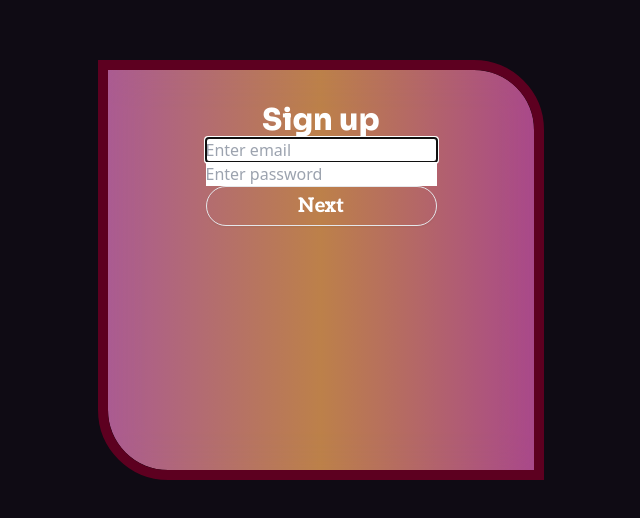
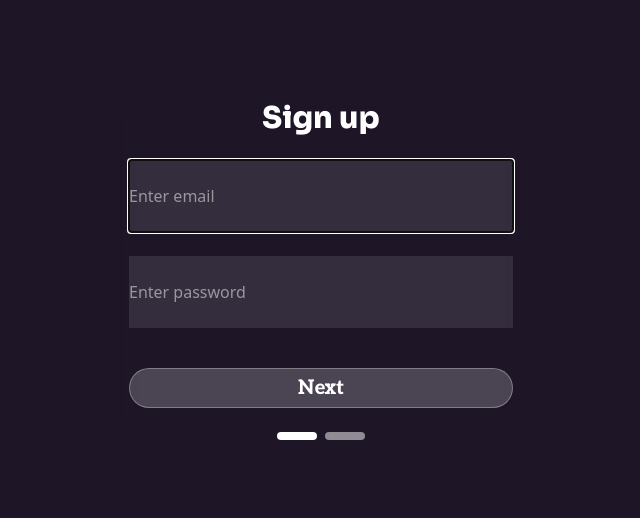
Before and after one commit to sinzek/aptable, a Next.js app in the folder frontend/: page /start in a window 1280 px wide. Shown: the part 130-648 px from the top of the page, without its empty margins (319-959 px from the left). Built offline with nearby package versions, Linux system fonts and the light colour scheme.

Commit message:
fixed up get started funnel

```diff
--- a/frontend/app/(with-navbar)/page.tsx
+++ b/frontend/app/(with-navbar)/page.tsx
@@ -50,7 +50,7 @@ export default function Home() {
             </div>
             <div className="flex flex-col gap-6 max-w-lg">
               <h2 className="text-xl lg:text-2xl text-balance font-aleo font-extrabold text-white">
-                A game-ified online course platform that's effective and fun.
+                A game-ified online course platform that&apos;s effective and fun.
               </h2>
               <h3 className="text-base md:text-lg lg:text-xl font-aleo font-semibold text-purple-100">
                 Aptable is a revolutionary learning platform that makes mastering new skills as engaging as your favorite game. With interactive lessons, a tycoon-style progression system, and collectible rewards, Aptable turns studying into an addictive experience.
--- a/frontend/app/(without-navbar)/start/page.tsx
+++ b/frontend/app/(without-navbar)/start/page.tsx
@@ -1,86 +1,339 @@
 "use client";
 
 import { Button } from "@/components/ui/button";
-import { useEffect, useState } from "react"
-import { motion, useAnimation } from "motion/react";
+import { useState, ChangeEvent } from "react";
+import { motion, useAnimation, AnimatePresence } from "motion/react";
+
+// Define types for form data and errors
+interface FormData {
+  email: string;
+  password: string;
+  username: string;
+}
+
+interface FormErrors {
+  email: string;
+  password: string;
+  username: string;
+}
+
+// Define prop types for each component
+interface SignupStep1Props {
+  formData: FormData;
+  errors: FormErrors;
+  handleInputChange: (e: ChangeEvent<HTMLInputElement>) => void;
+  handleNextStep: () => void;
+}
+
+interface SignupStep2Props extends SignupStep1Props {
+  handleBack: () => void;
+}
+
+interface SignupSuccessProps {
+  username: string;
+}
 
 export default function Start() {
-    const [stepNum, setStepNum] = useState(0);
-
-    const MenuStep = () => {
-        switch (stepNum) {
-            case 0:
-                return (
-                    <motion.div
-                        initial={{ opacity: 0 }}
-                        animate={{ opacity: 1 }}
-                        transition={{ duration: 0.3, ease: "easeInOut" }}
-                    >
-                        <div className="flex flex-col h-full justify-start">
-                            <h2 className="text-2xl lg:text-3xl text-center font-sora font-extrabold text-white">
-                                Sign up
-                            </h2>
-                            <input type="email" name="email" autoFocus placeholder="Enter email" />
-                            <input type="password" name="password" placeholder="Enter password" />
-                            <Button variant="outline" size="lg" onClick={() => setStepNum(stepNum + 1)}>
-                                <span className="text-white">Next</span>
-                            </Button>
-                        </div>
-                    </motion.div>
-
-                );
-            case 1:
-                return (
-                    <motion.div
-                        initial={{ opacity: 0 }}
-                        animate={{ opacity: 1 }}
-                        transition={{ duration: 0.3, ease: "easeInOut" }}
-                    >
-                        <div className="flex flex-col h-full justify-start">
-                            <h2 className="text-2xl lg:text-3xl text-center font-sora font-extrabold text-white">
-                                Enter a dope ass username
-                            </h2>
-                            <input type="username" name="username" autoFocus placeholder="Enter username" />
-                            <Button variant="outline" size="lg" onClick={handleTriggerAnimation}>
-                                <span className="text-white">Next</span>
-                            </Button>
-                            <Button variant="outline" size="lg" onClick={() => setStepNum(stepNum - 1)}>
-                                <span className="text-white">Back</span>
-                            </Button>
-                        </div>
-                    </motion.div>
-                );
-        }
-    }
+  const [stepNum, setStepNum] = useState<number>(0);
+  const [formData, setFormData] = useState<FormData>({
+    email: "",
+    password: "",
+    username: "",
+  });
+  const [errors, setErrors] = useState<FormErrors>({
+    email: "",
+    password: "",
+    username: "",
+  });
 
   const controls = useAnimation();
 
-    const handleTriggerAnimation = () => {
+  const handleInputChange = (e: ChangeEvent<HTMLInputElement>) => {
+    const { name, value } = e.target;
+    setFormData({
+      ...formData,
+      [name]: value,
+    });
+
+    // clear error when typing
+    if (errors[name as keyof FormErrors]) {
+      setErrors({
+        ...errors,
+        [name]: "",
+      });
+    }
+  };
+
+  const validateEmail = (email: string): boolean => {
+    const re = /^[^\s@]+@[^\s@]+\.[^\s@]+$/;
+    return re.test(email);
+  };
+
+  const validatePassword = (password: string): boolean => {
+    return password.length >= 8;
+  };
+
+  const validateUsername = (username: string): boolean => {
+    return username.length >= 3;
+  };
+
+  const handleNextStep = (): void => {
+    if (stepNum === 0) {
+      // validate email and password
+      const newErrors = {email: "", password: ""};
+
+      if (!validateEmail(formData.email)) {
+        newErrors.email = "Please enter a valid email";
+      }
+
+      if (!validatePassword(formData.password)) {
+        newErrors.password = "Password must be at least 8 characters";
+      }
+
+      if (newErrors.email || newErrors.password) {
+        setErrors({ ...errors, ...newErrors });
+        return;
+      }
+
+      setStepNum(1);
+    } else if (stepNum === 1) {
+      // validate username
+      if (!validateUsername(formData.username)) {
+        setErrors({
+          ...errors,
+          username: "Username must be at least 3 characters",
+        });
+        return;
+      }
+
+      handleCompleteSignup();
+    }
+  };
+
+  const handleCompleteSignup = (): void => {
     controls.start({
       opacity: [0, 0, 0.3, 0.7, 1],
       transition: { duration: 0.5, ease: "easeInOut" }
     });
+
+    // here is where form data will be submitted
+    console.log("Form submitted:", formData);
+
+    // move to next step, will be pricing options
+    setTimeout(() => {
+      setStepNum(2);
+    }, 500);
   };
 
   return (
-        <div className="h-screen">
+    <div className="h-screen bg-darkpurple-600">
       <motion.div
         initial={{ opacity: 0 }}
         animate={controls}
-                className="fixed inset-0 bg-darkpurple-800 z-[51] pointer-events-none"
+        className="fixed inset-0 bg-darkpurple-600 z-[51] pointer-events-none"
       />
       <div className="flex flex-col w-full h-full items-center justify-center overflow-hidden">
         <motion.div
           initial={{ opacity: 0, y: "50%" }}
           animate={{ opacity: 1, y: 0 }}
           transition={{ duration: 0.5, ease: "easeOut", delay: 0.2 }}
-                    className="absolute h-1/2 w-1/3 flex flex-col items-center justify-center"
+          className="w-full max-w-md flex flex-col items-center justify-center"
         >
-                    <div className="relative w-full h-full flex flex-col items-center justify-start p-8 bg-gradient-to-l from-[#d058a8]/80 via-[#e89e57]/80 to-[#d26fb1]/80 rounded-tr-[60px] rounded-bl-[60px] shadow-[0px_4px_4px_0px_rgba(0,0,0,0.25)] outline outline-[10px] outline-[#5d0020] backdrop-blur-[21.40px] overflow-hidden">
-                        <MenuStep />
+          <div className="relative w-full flex flex-col items-center justify-start p-8 backdrop-blur-[21.40px] overflow-hidden">
+            <AnimatePresence mode="wait">
+              {stepNum === 0 && (
+                <SignupStep1
+                  formData={formData}
+                  errors={errors}
+                  handleInputChange={handleInputChange}
+                  handleNextStep={handleNextStep}
+                />
+              )}
+              {stepNum === 1 && (
+                <SignupStep2
+                  formData={formData}
+                  errors={errors}
+                  handleInputChange={handleInputChange}
+                  handleNextStep={handleNextStep}
+                  handleBack={() => setStepNum(0)}
+                />
+              )}
+              {stepNum === 2 && (
+                <SignupSuccess username={formData.username} />
+              )}
+            </AnimatePresence>
+
+            {/* Progress indicator */}
+            {stepNum < 2 && (
+              <div className="flex gap-2 mt-6">
+                <motion.div
+                  className={`h-2 w-10 rounded-full ${stepNum === 0 ? "bg-white" : "bg-white/50"}`}
+                  animate={{ scale: stepNum === 0 ? [1, 1.1, 1] : 1 }}
+                  transition={{ repeat: stepNum === 0 ? Infinity : 0, repeatDelay: 1 }}
+                />
+                <motion.div
+                  className={`h-2 w-10 rounded-full ${stepNum === 1 ? "bg-white" : "bg-white/50"}`}
+                  animate={{ scale: stepNum === 1 ? [1, 1.1, 1] : 1 }}
+                  transition={{ repeat: stepNum === 1 ? Infinity : 0, repeatDelay: 1 }}
+                />
+              </div>
+            )}
           </div>
         </motion.div>
       </div>
     </div>
-    )
+  );
 }
+
+// Step 1: Email and Password
+const SignupStep1 = ({ formData, errors, handleInputChange, handleNextStep }: SignupStep1Props) => {
+  return (
+    <motion.div
+      key="step1"
+      initial={{ opacity: 0, x: -20 }}
+      animate={{ opacity: 1, x: 0 }}
+      exit={{ opacity: 0, x: -20 }}
+      transition={{ duration: 0.3, ease: "easeInOut" }}
+      className="w-full"
+    >
+      <div className="flex flex-col gap-6 w-full">
+        <h2 className="text-2xl lg:text-3xl text-center font-sora font-extrabold text-white">
+          Sign up
+        </h2>
+
+        <div className="flex flex-col gap-2">
+          <input
+            type="email"
+            name="email"
+            value={formData.email}
+            onChange={handleInputChange}
+            autoFocus
+            placeholder="Enter email"
+            className="bg-white/10 border-white/20 text-white placeholder:text-white/50 py-6"
+          />
+          {errors.email && (
+            <p className="text-sm text-red-200">{errors.email}</p>
+          )}
+        </div>
+
+        <div className="flex flex-col gap-2">
+          <input
+            type="password"
+            name="password"
+            value={formData.password}
+            onChange={handleInputChange}
+            placeholder="Enter password"
+            className="bg-white/10 border-white/20 text-white placeholder:text-white/50 py-6"
+          />
+          {errors.password && (
+            <p className="text-sm text-red-200">{errors.password}</p>
+          )}
+        </div>
+
+        <Button
+          variant="outline"
+          size="lg"
+          onClick={handleNextStep}
+          className="bg-white/20 hover:bg-white/30 border-white/30 mt-4"
+        >
+          <span className="text-white">Next</span>
+        </Button>
+      </div>
+    </motion.div>
+  );
+};
+
+// Step 2: Username
+const SignupStep2 = ({ formData, errors, handleInputChange, handleNextStep, handleBack }: SignupStep2Props) => {
+  return (
+    <motion.div
+      key="step2"
+      initial={{ opacity: 0, x: 20 }}
+      animate={{ opacity: 1, x: 0 }}
+      exit={{ opacity: 0, x: 20 }}
+      transition={{ duration: 0.3, ease: "easeInOut" }}
+      className="w-full"
+    >
+      <div className="flex flex-col gap-6 w-full">
+        <h2 className="text-2xl lg:text-3xl text-center font-sora font-extrabold text-white">
+          Choose a username
+        </h2>
+
+        <div className="flex flex-col gap-2">
+          <input
+            type="text"
+            name="username"
+            value={formData.username}
+            onChange={handleInputChange}
+            autoFocus
+            placeholder="Enter username"
+            className="bg-white/10 border-white/20 text-white placeholder:text-white/50 py-6"
+          />
+          {errors.username && (
+            <p className="text-sm text-red-200">{errors.username}</p>
+          )}
+        </div>
+
+        <Button
+          variant="outline"
+          size="lg"
+          onClick={handleNextStep}
+          className="bg-white/20 hover:bg-white/30 border-white/30"
+        >
+          <span className="text-white">Sign Up</span>
+        </Button>
+
+        <Button
+          variant="ghost"
+          size="lg"
+          onClick={handleBack}
+          className="hover:bg-white/10"
+        >
+          <span className="text-white/70">Back</span>
+        </Button>
+      </div>
+    </motion.div>
+  );
+};
+
+// success step
+const SignupSuccess = ({ username }: SignupSuccessProps) => {
+  return (
+    <motion.div
+      key="success"
+      initial={{ opacity: 0, scale: 0.9 }}
+      animate={{ opacity: 1, scale: 1 }}
+      transition={{ duration: 0.5, ease: "easeOut" }}
+      className="w-full py-8"
+    >
+      <div className="flex flex-col gap-6 items-center">
+        <motion.div
+          initial={{ scale: 0 }}
+          animate={{ scale: 1 }}
+          transition={{ delay: 0.3, type: "spring" }}
+          className="w-20 h-20 bg-green-500 rounded-full flex items-center justify-center"
+        >
+          <svg xmlns="http://www.w3.org/2000/svg" className="h-10 w-10 text-white" viewBox="0 0 20 20" fill="currentColor">
+            <path fillRule="evenodd" d="M16.707 5.293a1 1 0 010 1.414l-8 8a1 1 0 01-1.414 0l-4-4a1 1 0 011.414-1.414L8 12.586l7.293-7.293a1 1 0 011.414 0z" clipRule="evenodd" />
+          </svg>
+        </motion.div>
+
+        <h2 className="text-2xl lg:text-3xl text-center font-sora font-extrabold text-white">
+          Welcome, {username}!
+        </h2>
+
+        <p className="text-white/80 text-center">
+          Your account has been created successfully.
+        </p>
+
+        <Button
+          variant="outline"
+          size="lg"
+          className="bg-white/20 hover:bg-white/30 border-white/30 mt-4"
+        >
+          <span className="text-white">Get Started</span>
+        </Button>
+      </div>
+    </motion.div>
+  );
+};
--- a/frontend/components/fadeOverlay.tsx
+++ b/frontend/components/fadeOverlay.tsx
@@ -25,7 +25,7 @@ export const FadeOverlay = () => {
         <motion.div
             initial={{ opacity: 0 }}
             animate={controls}
-            className="fixed inset-0 bg-darkpurple-800 z-[51] pointer-events-none"
+            className="fixed inset-0 bg-darkpurple-600 z-[51] pointer-events-none"
         />
     )
 }
--- a/frontend/components/ui/navbar.tsx
+++ b/frontend/components/ui/navbar.tsx
@@ -5,7 +5,7 @@ import Image from "next/image";
 import { GetStartedButton } from "./getStartedButton";
 import Link from "next/link";
 import { ChevronDown } from "lucide-react";
-import { DropdownMenu, DropdownMenuContent, DropdownMenuGroup, DropdownMenuItem, DropdownMenuLabel, DropdownMenuSeparator } from "./dropdownMenu";
+import { DropdownMenu, DropdownMenuContent, DropdownMenuGroup, DropdownMenuItem, DropdownMenuSeparator } from "./dropdownMenu";
 import { DropdownMenuTrigger } from "./dropdownMenu";
 import { useState } from "react";
 
```
Lines whose indentation alone changed are shown as unchanged.
